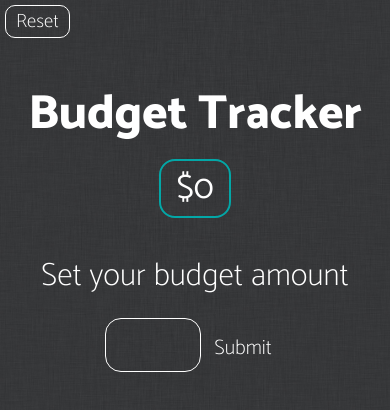
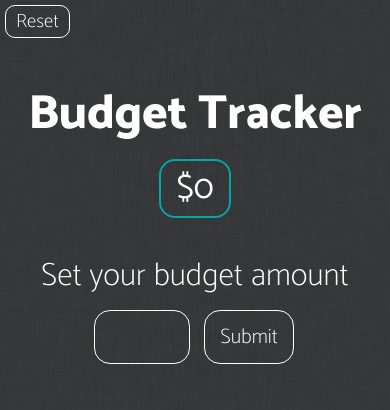
Before and after one commit to Grupith/BudgetTracker, a React (Create React App) app: page / in a window 390 px wide. Shown: the top 410 px of the page. Built offline with nearby package versions, Linux system fonts and the light colour scheme.

Commit message:
updated Addexpense form styling on mobile

```diff
--- a/src/App.css
+++ b/src/App.css
@@ -5,9 +5,6 @@
   margin: 0;
   padding: 0;
   font-family: "Catamaran", sans-serif;
-}
-
-html {
 }
 
 .App {
@@ -64,10 +61,10 @@ html {
   font-weight: 200;
   border: 1px solid white;
   border-radius: 1rem;
-  padding: 0px 11px;
+  padding: 0px 10px;
   outline: none;
   width: 6rem;
-  margin: 1rem auto;
+  margin: 6px;
   text-align: center;
   font-family: "Catamaran", sans-serif;
 }
@@ -78,13 +75,20 @@ html {
   font-size: 1.3rem;
   font-weight: 200;
   margin: 8px;
-  padding: 5px;
-  border: none;
+  padding: 9px 15px;
+  border: 1px solid white;
+  border-radius: 1rem;
   cursor: pointer;
 }
 
 .formWrapper button:hover {
-  color: rgba(255, 255, 255, 0.15);
+  background-color: rgba(255, 255, 255, 0.15);
+}
+
+.addBudgetWrapper {
+  display: flex;
+  align-items: center;
+  justify-content: center;
 }
 
 .editBudgetFormWrapper {
@@ -256,12 +260,6 @@ html {
   background-color: rgba(255, 255, 255, 0.15);
 }
 
-@media only screen and (max-width: 600px) {
-  .addExpenseWrapper input {
-    font-size: 1.1rem;
-  }
-}
-
 .buttonContainer {
   text-align: center;
 }
@@ -275,6 +273,23 @@ html {
   }
 }
 
+@media only screen and (max-width: 600px) {
+  .addExpenseWrapper input {
+    font-size: 1.1rem;
+  }
+
+  .addExpenseWrapper {
+    display: flex;
+    flex-direction: column;
+  }
+
+  .addExpenseWrapper input {
+    border: 1px solid white;
+    border-radius: 1rem;
+    padding: 8px;
+  }
+}
+
 input::-webkit-outer-spin-button,
 input::-webkit-inner-spin-button {
   -webkit-appearance: none;
--- a/src/App.js
+++ b/src/App.js
@@ -61,6 +61,7 @@ function App() {
   //TODO: Update localStorage when you edit your budgetAmount
   //TODO: Make AddBudget Reset budget the same styling as other buttons (.buttionUI)
   //TODO: Fix mobile scrolling issue with background if list goes off page
+  //TODO: Fix mobile AddExpense styling
 
   return (
     <div className="App">
--- a/src/components/AddBudget.js
+++ b/src/components/AddBudget.js
@@ -8,8 +8,10 @@ export const AddBudget = ({ setBudgetAmount, setSubmit }) => {
                 setSubmit(true);
             }}>
                 <label htmlFor='addbudget'>Set your budget amount</label>
-                <input type='number' name='addbudget' required onChange={(e) => setBudgetAmount(e.target.value)} />
-                <button type='submit'>Submit</button>
+                 <div className='addBudgetWrapper'>
+                    <input type='number' name='addbudget' required onChange={(e) => setBudgetAmount(e.target.value)} />
+                    <button type='submit'>Submit</button>
+                </div>
             </form>
         </div>
     )
--- a/src/components/AddExpense.js
+++ b/src/components/AddExpense.js
@@ -18,8 +18,8 @@ export const AddExpense = ({ setAddExpense, expense, setExpense, price, setPrice
 
     return (
         <form className='addExpenseWrapper' onSubmit={handleSubmit}>
-            <input type='text' required placeholder='Add Expense' onChange={(e) => setExpense(e.target.value)} />
-            <input type='number' required placeholder='Price' className='priceWrapper' onChange={(e) => setPrice(e.target.value)} />
+            <input type='text' required placeholder='Add Item...' onChange={(e) => setExpense(e.target.value)} />
+            <input type='number' required placeholder='Price...' className='priceWrapper' onChange={(e) => setPrice(e.target.value)} />
             <button type='submit'>+</button>
             <p onClick={() => setAddExpense(false)}>Cancel</p>
         </form>
```
